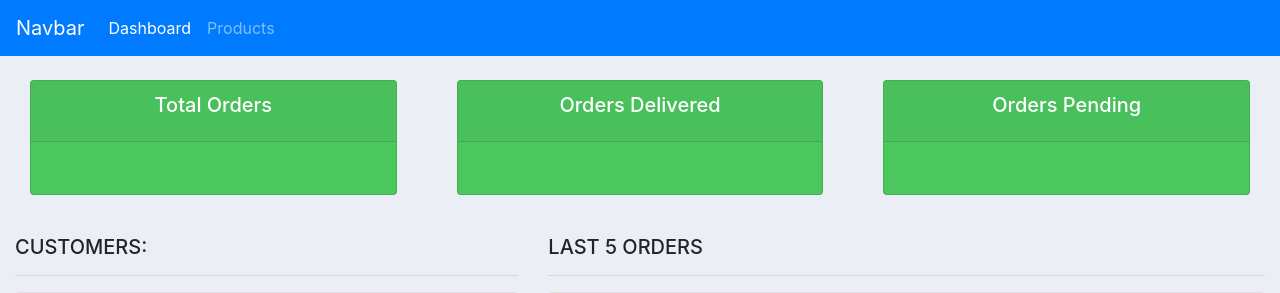
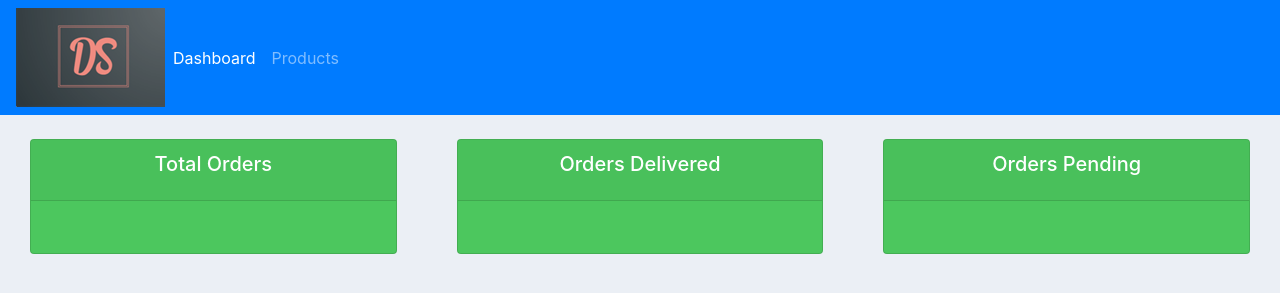
Before and after one commit to dineshbodala/CRM, a Django app: page / in a window 1280 px wide. Shown: the top 293 px of the page. Run offline with Django 4.2, Linux system fonts and the light colour scheme; some libraries are stand-ins or nearby versions.

Commit message:
Adding static files

```diff
--- a/accounts/templates/accounts/main.html
+++ b/accounts/templates/accounts/main.html
@@ -1,32 +1,14 @@
+{% load static %}
 <!DOCTYPE html>
 <html>
 <head>
 	<title>CRM</title>
 	<link rel="stylesheet" href="https://stackpath.bootstrapcdn.com/bootstrap/4.3.1/css/bootstrap.min.css" integrity="sha384-ggOyR0iXCbMQv3Xipma34MD+dH/1fQ784/j6cY/iJTQUOhcWr7x9JvoRxT2MZw1T" crossorigin="anonymous">
-
+	<link rel="stylesheet" type="text/css" href="{% static '/css/main.css' %}">
 
 	<style>
 
-		#logo{
-		}
 
-		body{
-			background-color: #ebeff5;
-		}
-
-
-		#total-orders{
-			background-color: #4cc75e;
-		}
-
-
-		#orders-delivered{
-			background-color: #4cc75e;
-		}
-
-		#orders-pending{
-			background-color: #4cc75e;
-		}
 
 
 
--- a/accounts/templates/accounts/navbar.html
+++ b/accounts/templates/accounts/navbar.html
@@ -1,5 +1,6 @@
+{% load static %}
 <nav class="navbar navbar-expand-lg navbar-dark bg-primary">
-    <a class="navbar-brand" href="#">Navbar</a>
+      <img src="{% static 'images/logo.png' %}">
     <button class="navbar-toggler" type="button" data-toggle="collapse" data-target="#navbarNav" aria-controls="navbarNav" aria-expanded="false" aria-label="Toggle navigation">
       <span class="navbar-toggler-icon"></span>
     </button>
--- /dev/null
+++ b/static/css/main.css
@@ -0,0 +1,20 @@
+#logo{
+}
+
+body{
+    background-color: #ebeff5;
+}
+
+
+#total-orders{
+    background-color: #4cc75e;
+}
+
+
+#orders-delivered{
+    background-color: #4cc75e;
+}
+
+#orders-pending{
+    background-color: #4cc75e;
+}
```
Also changed, not shown: CRM/settings.py (+6 -1 lines), static/images/logo.png (added).
